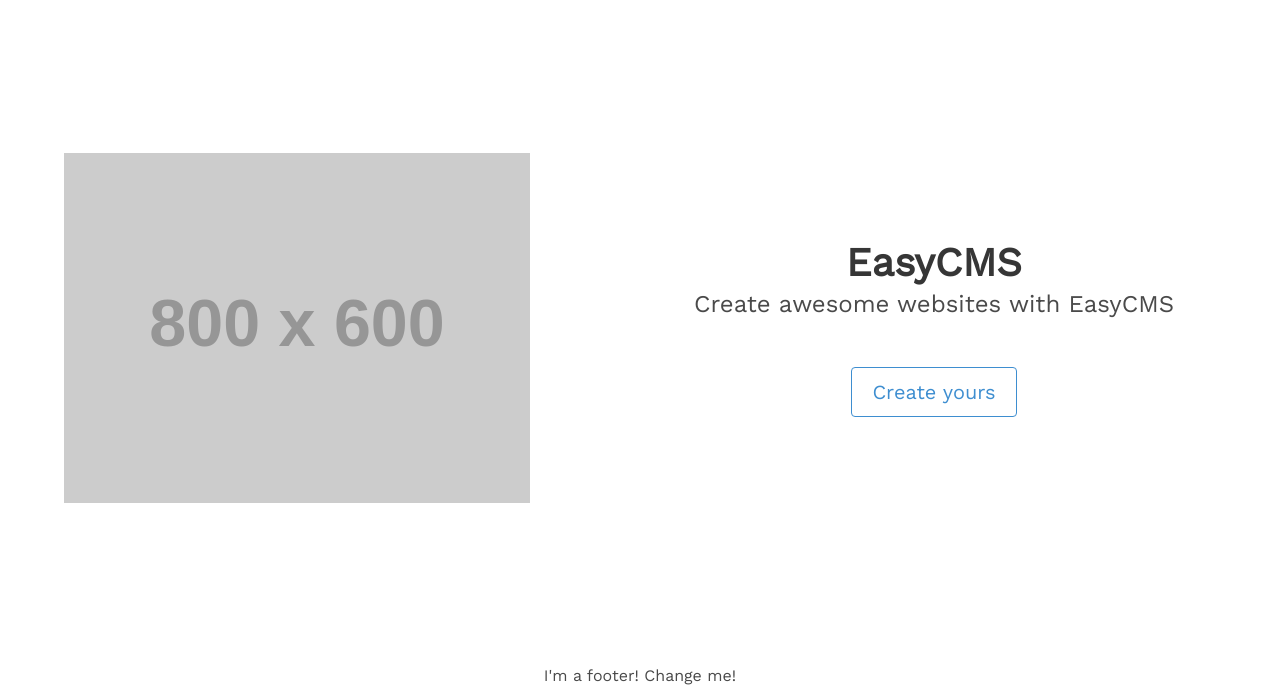
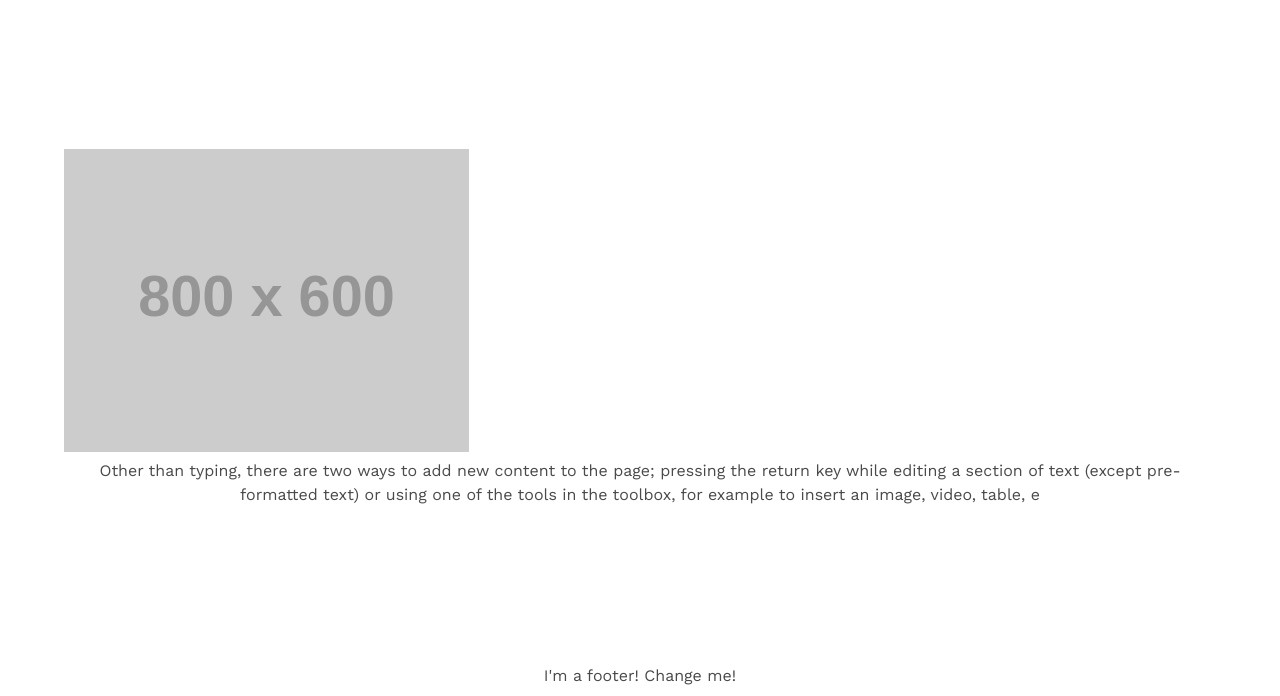
Before and after one commit to bernatixer/EasyCMS, a Node server app: page / in a window 1280 px wide. Shown: the part 104-800 px from the top of the page. Run offline with Node 20, Linux system fonts and the light colour scheme; grey boxes labelled with a size stand in for pictures from a placeholder-image service; some libraries are stand-ins or nearby versions.

Commit message:
Testing images

```diff
--- a/views/index.ejs
+++ b/views/index.ejs
@@ -24,8 +24,6 @@
     </style>
   </head>
   <body>
-    <script src="assets/content-tools.js"></script>
-    <script src="assets/editor.js"></script>
     <section class="hero is-fullheight is-default is-bold">
       <div class="hero-head">
         <nav class="navbar" id="toolbar" role="navigation" aria-label="main navigation">
@@ -51,8 +49,8 @@
               </a>
               <span class="navbar-burger burger" data-target="navbarMenu">
 				<span></span>
-				<span></span>
-				<span></span>
+              <span></span>
+              <span></span>
               </span>
             </div>
             <div id="navbarMenu" class="navbar-menu">
@@ -78,30 +76,11 @@
         </nav>
       </div>
       <div class="hero-body">
-        <div class="container has-text-centered">
-          <div data-editable="" data-name="header" class="columns is-vcentered">
-            <div class="column is-5">
-              <figure class="image is-4by3">
-                <img src="http://placehold.it/800x600" alt="Description">
-              </figure>
-            </div>
-            <div class="column is-6 is-offset-1">
-              <h1 class="title is-2">
-                EasyCMS
-              </h1>
-              <h2 class="subtitle is-4">
-                Create awesome websites with EasyCMS
-              </h2>
-              <br>
-              <p class="has-text-centered">
-                <a class="button is-medium is-info is-outlined">
-                  Create yours
-                </a>
-              </p>
-            </div>
-            <p>
-            </p>
-          </div>
+        <div data-editable="" data-name="header" class="container">
+          <img alt="Click and hold the image to drag" class="align-left" height="405" src="http://placehold.it/800x600" width="405">
+          <h3 class="has-text-centered" id="drag-and-place-content">
+            Other than typing, there are two ways to add new content to the page; pressing the return key while editing a section of text (except pre-formatted text) or using one of the tools in the toolbox, for example to insert an image, video, table, e
+          </h3>
         </div>
       </div>
       <div class="hero-foot">
@@ -116,5 +95,7 @@
         </div>
       </div>
     </section>
+    <script src="assets/content-tools.js"></script>
+    <script src="assets/editor.js"></script>
   </body>
 </html>
```
